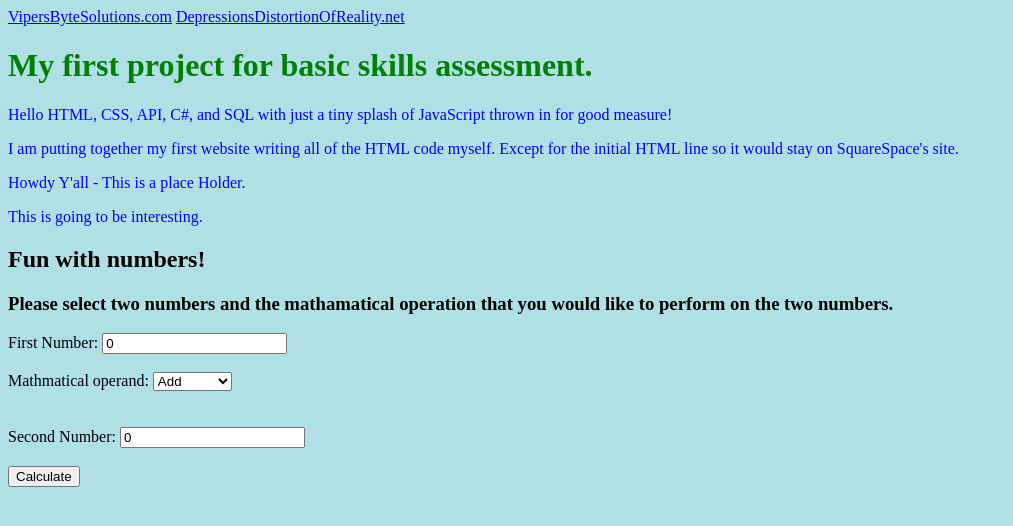
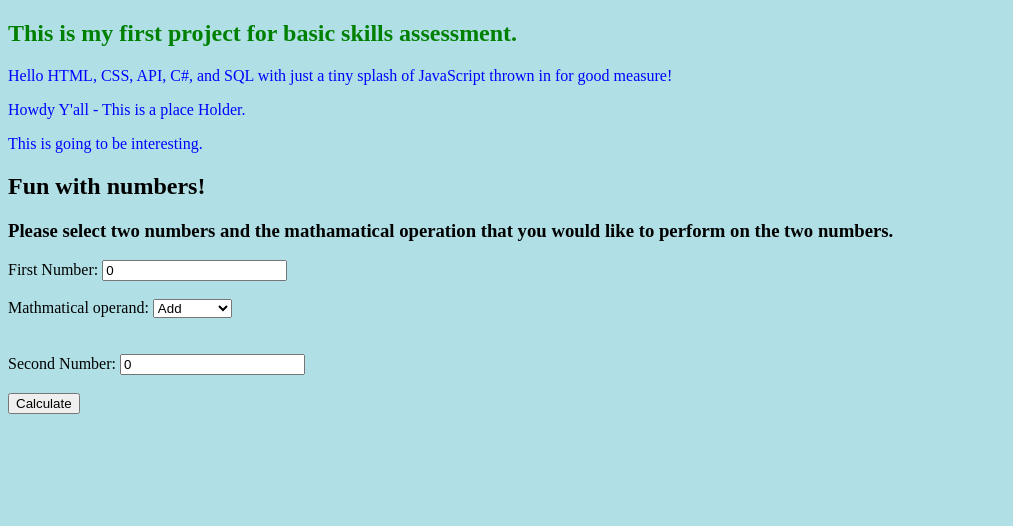
Before and after one commit to ElectricViper514/WebAppAPIandSQL, a plain HTML site: page index.html in a window 1280 px wide. Shown: the whole page, without its empty margins (0-1013 px from the left). Drawn offline with Linux system fonts and the light colour scheme.

Commit message:
I have removed the nav links to a couple of external websites. I also commented out the start of the JavaScript method that I started to learn and write as it was outside the scope of this project.

```diff
--- a/index.html
+++ b/index.html
@@ -1,12 +1,11 @@
 <!DOCTYPE html>
 <html lang="en">
     <head>
-        <title>Test Page — www.VipersByteSolutions.com</title>
+        <title>Fun with Numbers</title>
     </head>
     <body>
         <nav>
-        <a href="#https://www.VipersByteSolutions.com">VipersByteSolutions.com</a>
-        <a href="#https://copper-mouse-3zl4.squarespace.com/age-verification-page">DepressionsDistortionOfReality.net</a>
+
         </nav>
     <style>
         body {background-color: powderblue;}
@@ -14,25 +13,21 @@
         p {color: blue;}
     </style>
 
-
-    <h1>My first project for basic skills assessment.</h1>
     <section id="top">
+        <h1>This is my first project for basic skills assessment.</h1>
         <article>
             <p>
                 Hello HTML, CSS, API, C#, and SQL with just a tiny splash of JavaScript thrown in for good measure!
             </p>
         </article>
-        <article>
-            <p>
-                I am putting together my first website writing all of the HTML code myself. Except for the initial HTML line so it would stay on SquareSpace's site.
-            </p>
-        </article>
     </section>
+
     <section>
         <p>
             Howdy Y'all - This is a place Holder.
         </p>
     </section>
+
     <section id="number_calculations">
         <article>
             <p>
@@ -60,17 +55,17 @@
             <input id="num2" type="number" name="num2" value="0">
             <br>
             <br>
-            <button onclick="mathFunction()">Calculate</button>
+            <button onclick="calculate">Calculate</button>
             <br>
             <br>
-            <script>
+            <!--<script>
                 function mathFunction()
                     {
                         var x = document.getElementById("num1").value;
                         var y = document.getElementById("num2").value;
                         var z = document.getElementById("operation").value;
                     }
-            </script>
+            </script>-->
         </article>
     </section>
     </body>
```
